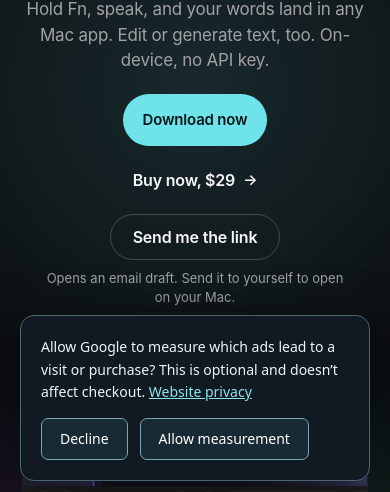
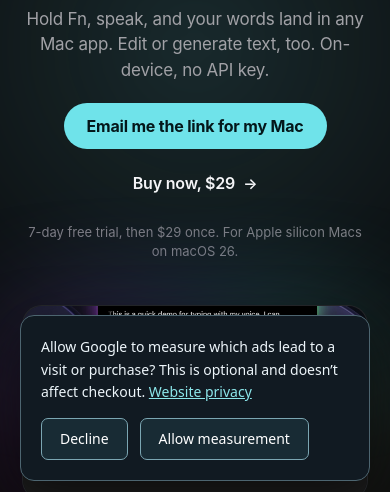
Before and after one commit to harshtomar6/quietspeech, a plain HTML site: page landing/index.html in a window 390 px wide. Shown: the part 343-835 px from the top of the page. Drawn offline with Linux system fonts and the light colour scheme.

Commit message:
Fix the phone layout of the demo and simplify the phone hero
The demo window kept the desktop sticky offset after it became position:
relative on phones, so it slid 104 px onto the app tabs and step card.
On phones and tablets the hero and final sections now lead with the
email hand-off (a Mac installer can't be used there), with Buy below and
one line of fine print; the footer and pricing Mac downloads are hidden.

Co-Authored-By: Claude Opus 5.5 <noreply@anthropic.com>

```diff
--- a/landing/index.html
+++ b/landing/index.html
@@ -85,12 +85,11 @@
           <a class="btn btn-primary" href="downloads/QuietSpeech-0.3.9.dmg" download data-ml-goal="download_click" data-ml-goal-location="hero">Download now</a>
           <a class="btn btn-quiet" href="https://buy.polar.sh/polar_cl_8ooBh11wmw9UodSY2imkMg5OV1WTig6pmp79q2Hr3FQ" data-ml-goal="checkout_click" data-ml-goal-location="hero">Buy now, $29 <span>&rarr;</span></a>
           <div class="mobile-handoff">
-            <a class="btn btn-email" href="mailto:?subject=QuietSpeech%20for%20my%20Mac&amp;body=Reminder%20to%20open%20QuietSpeech%20on%20my%20Mac%3A%0D%0A%0D%0Ahttps%3A%2F%2Fquietspeech.app%2F%0D%0A%0D%0AQuietSpeech%20needs%20an%20Apple%20silicon%20Mac%20running%20macOS%2026%20or%20later.%20Visit%20the%20page%20for%20current%20pricing." data-send-mac-link="/" data-ml-goal="email_link_click" data-ml-goal-location="hero">Send me the link</a>
+            <a class="btn btn-email" href="mailto:?subject=QuietSpeech%20for%20my%20Mac&amp;body=Reminder%20to%20open%20QuietSpeech%20on%20my%20Mac%3A%0D%0A%0D%0Ahttps%3A%2F%2Fquietspeech.app%2F%0D%0A%0D%0AQuietSpeech%20needs%20an%20Apple%20silicon%20Mac%20running%20macOS%2026%20or%20later.%20Visit%20the%20page%20for%20current%20pricing." data-send-mac-link="/" data-ml-goal="email_link_click" data-ml-goal-location="hero">Email me the link for my Mac</a>
             <p class="mobile-handoff-note">Opens an email draft. Send it to yourself to open on your Mac.</p>
           </div>
         </div>
-        <p class="refund-line" data-reveal>7-day free trial, then $29 once (Black Friday price). No card needed.</p>
-        <p class="hero-note" data-reveal>Requires macOS 26 on Apple silicon.</p>
+        <p class="refund-line" data-reveal>7-day free trial, then $29 once. For Apple silicon Macs on macOS 26.</p>
       </div>
 
       <div class="container hero-visual" data-reveal>
@@ -595,12 +594,12 @@
         <div class="hero-actions">
           <a class="btn btn-primary" href="downloads/QuietSpeech-0.3.9.dmg" download data-ml-goal="download_click" data-ml-goal-location="final">Download now</a>
           <a class="btn btn-quiet" href="https://buy.polar.sh/polar_cl_8ooBh11wmw9UodSY2imkMg5OV1WTig6pmp79q2Hr3FQ" data-ml-goal="checkout_click" data-ml-goal-location="final">Buy now, $29 <span>&rarr;</span></a>
+          <div class="mobile-handoff">
+            <a class="btn btn-email" href="mailto:?subject=QuietSpeech%20for%20my%20Mac&amp;body=Reminder%20to%20open%20QuietSpeech%20on%20my%20Mac%3A%0D%0A%0D%0Ahttps%3A%2F%2Fquietspeech.app%2F%0D%0A%0D%0AQuietSpeech%20needs%20an%20Apple%20silicon%20Mac%20running%20macOS%2026%20or%20later.%20Visit%20the%20page%20for%20current%20pricing." data-send-mac-link="/" data-ml-goal="email_link_click" data-ml-goal-location="final">Email me the link for my Mac</a>
+            <p class="mobile-handoff-note">Opens an email draft. Send it to yourself to open on your Mac.</p>
+          </div>
         </div>
-        <p class="refund-line">7-day free trial, then $29 once. No card needed.</p>
-        <div class="mobile-handoff">
-          <a class="btn btn-email" href="mailto:?subject=QuietSpeech%20for%20my%20Mac&amp;body=Reminder%20to%20open%20QuietSpeech%20on%20my%20Mac%3A%0D%0A%0D%0Ahttps%3A%2F%2Fquietspeech.app%2F%0D%0A%0D%0AQuietSpeech%20needs%20an%20Apple%20silicon%20Mac%20running%20macOS%2026%20or%20later.%20Visit%20the%20page%20for%20current%20pricing." data-send-mac-link="/" data-ml-goal="email_link_click" data-ml-goal-location="final">Send me the link</a>
-          <p class="mobile-handoff-note">Opens an email draft. Send it to yourself to open on your Mac.</p>
-        </div>
+        <p class="refund-line">7-day free trial, then $29 once. For Apple silicon Macs on macOS 26.</p>
       </div>
     </section>
   </main>
--- a/landing/styles.css
+++ b/landing/styles.css
@@ -293,6 +293,21 @@ a {
 @media (max-width: 900px), (hover: none) and (pointer: coarse) {
   .mobile-handoff { display: flex; }
   .hero-actions { flex-direction: column; gap: 16px; }
+
+  /* Phones and tablets can't install a Mac app: the hand-off email is the
+     main action there, with Buy as the quiet option and no Mac download. */
+  .hero-actions > a[download],
+  .footer-download,
+  .price-download { display: none; }
+  .hero-actions .mobile-handoff { order: -1; }
+  .hero-actions .mobile-handoff-note { display: none; }
+  .hero-actions .mobile-handoff .btn-email {
+    border-color: transparent;
+    background: var(--accent-bright);
+    color: var(--accent-ink);
+    font-weight: 650;
+  }
+  .hero-actions .mobile-handoff .btn-email:hover { background: #92f1f5; }
 }
 
 /* Hero */
@@ -593,13 +608,14 @@ a {
 
 @media (max-width: 680px) {
   .hero-demo-play {
-    gap: 10px;
-    padding: 8px 16px 8px 8px;
+    gap: 9px;
+    padding: 6px 14px 6px 6px;
+    white-space: nowrap;
   }
 
   .hero-demo-play-icon {
-    width: 36px;
-    height: 36px;
+    width: 32px;
+    height: 32px;
   }
 
   .hero-demo-play-icon svg {
@@ -608,7 +624,7 @@ a {
   }
 
   .hero-demo-play-title {
-    font-size: 14px;
+    font-size: 13px;
   }
 
   .hero-demo-play-meta {
@@ -2570,6 +2586,7 @@ a {
 
   .demo-stage {
     position: relative;
+    top: auto;
     order: 1;
   }
 
```
